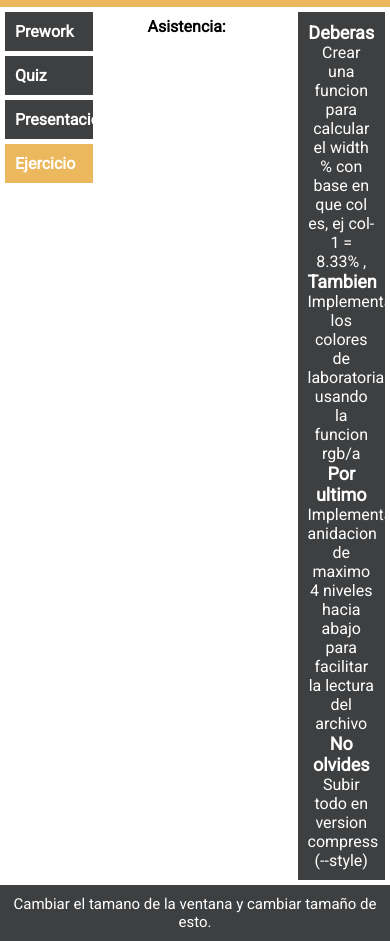
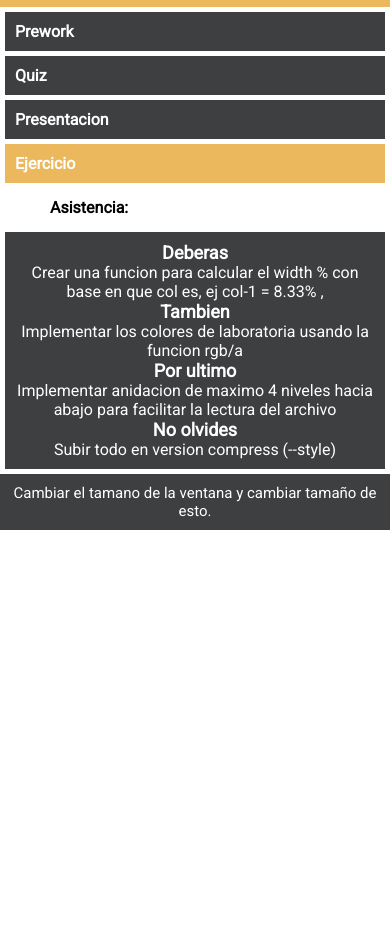
Before and after one commit to lesashley/capitan-sass, a plain HTML site: page index.html in a window 390 px wide. Shown: the part 51-992 px from the top of the page. After the commit the page ends 844 px from the top, so only its background shows below. Drawn offline with Linux system fonts and the light colour scheme; no server answers.

Commit message:
Responsive

```diff
--- a/index.html
+++ b/index.html
@@ -19,11 +19,11 @@
             <li class="item4">Ejercicio</li>
           </ul>
         </div>
-        <div class="col-6 asistencia">
+        <div class="col-6 col-xs-12 asistencia">
           <h4>Asistencia: </h4>
           <ol class="lista"></ol>
         </div>
-        <div class="col-3">
+        <div class="col-3 col-xs-12 col-md-12">
           <div class="aside">
             <h2>Deberas</h2>
             <p>Crear una funcion para calcular el width % con base en que col es, ej col-1 = 8.33% , </p>
--- a/src/scss/_colors.scss
+++ b/src/scss/_colors.scss
@@ -1,3 +1,2 @@
 $color-principal: rgb(235, 184, 93);
 $color-secundario: rgb(62, 63, 64);
-$font-color-principal:rgb(255, 255, 255);
--- a/src/scss/_fonts.scss
+++ b/src/scss/_fonts.scss
@@ -1 +1,2 @@
 $font-base:16px;
+$font-color-principal:rgb(255, 255, 255);
--- a/src/scss/_resolutions.scss
+++ b/src/scss/_resolutions.scss
@@ -7,13 +7,20 @@
     width:grid($i,100%,12);
   }
 }
-// @media(min-width: 768px){
-//   @for $i from 1 through 12{
-//     .col-#{$i}{
-//       width:grid($i,768px,12);
-//     }
-//   }
-// }
+@media(max-width: 768px){
+  @for $i from 1 through 12{
+    .col-xs-#{$i}{
+      width:grid($i,100%,12);
+    }
+  }
+}
+@media(max-width: 980px){
+  @for $i from 1 through 12{
+    .col-md-#{$i}{
+      width:grid($i,100%,12);
+    }
+  }
+}
 .row::after {
     content: "";
     clear: both;
```
Also changed, not shown: assets/css/main.css, 1 other file.
